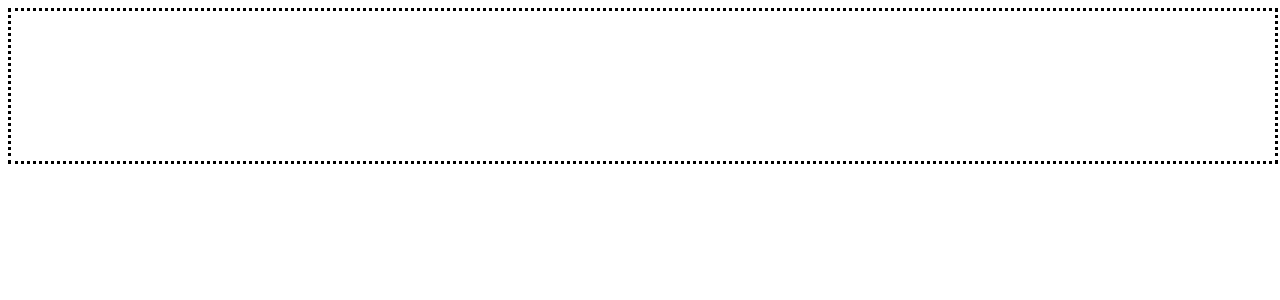
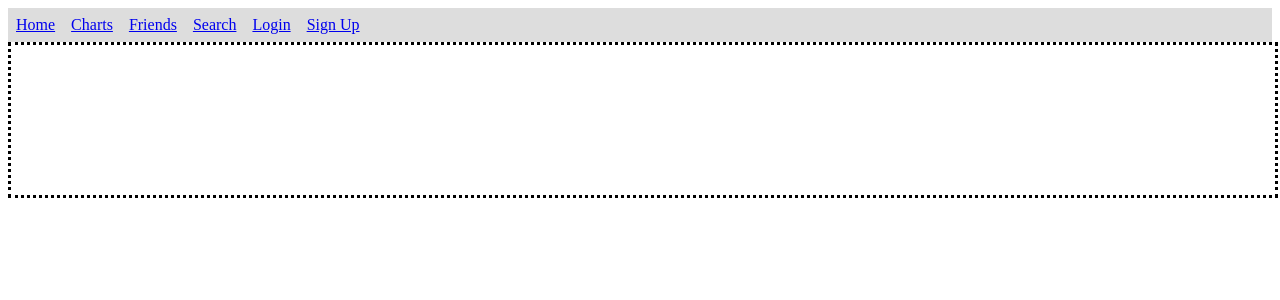
Before and after one commit to ryan-kobayashi/music-rater, a PHP site: page /landingpage.html in a window 1280 px wide. Shown: the top 300 px of the page. Run offline with PHP 8.4, Linux system fonts and the light colour scheme.

Commit message:
added a basic nav bar with only charts page functionality

```diff
--- a/landingpage.css
+++ b/landingpage.css
@@ -5,3 +5,21 @@ iframe {
     height: 100%;
     border: dotted;
   }
+
+ul {
+    list-style-type: none;
+    margin: 0;
+    padding: 0;
+    overflow: hidden;
+    background-color: #dddddd;
+}
+
+li {
+    float: left;
+}
+
+li a {
+    display: block;
+    padding: 8px;
+    background-color: #dddddd;
+}
--- a/landingpage.html
+++ b/landingpage.html
@@ -18,6 +18,14 @@
 
 <body>
 
+    <ul>
+        <li><a href="#home">Home</a></li>
+        <li><a href="topsongs.html">Charts</a></li>
+        <li><a href="#home">Friends</a></li>
+        <li><a href="#home">Search</a></li>
+        <li><a href="#home">Login</a></li>
+        <li><a href="#home">Sign Up</a></li>
+    </ul>
 
 <iframe src="topsongs.html"></iframe>
 
```
